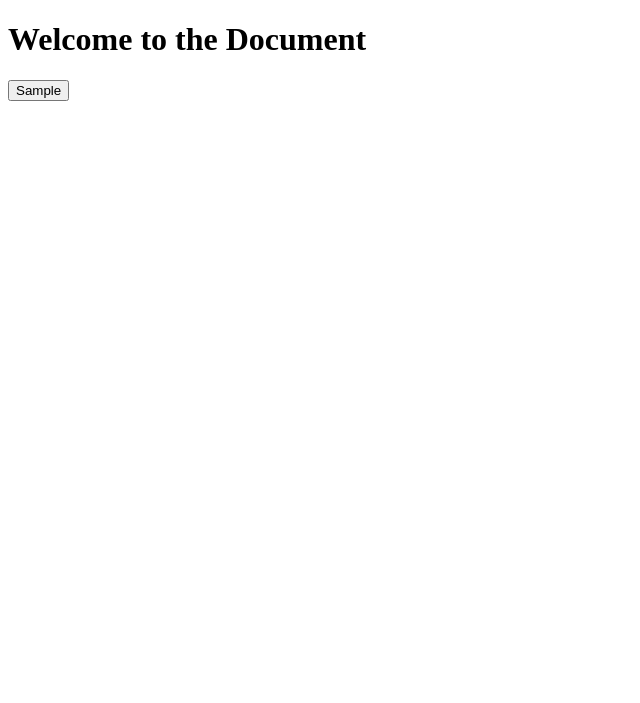
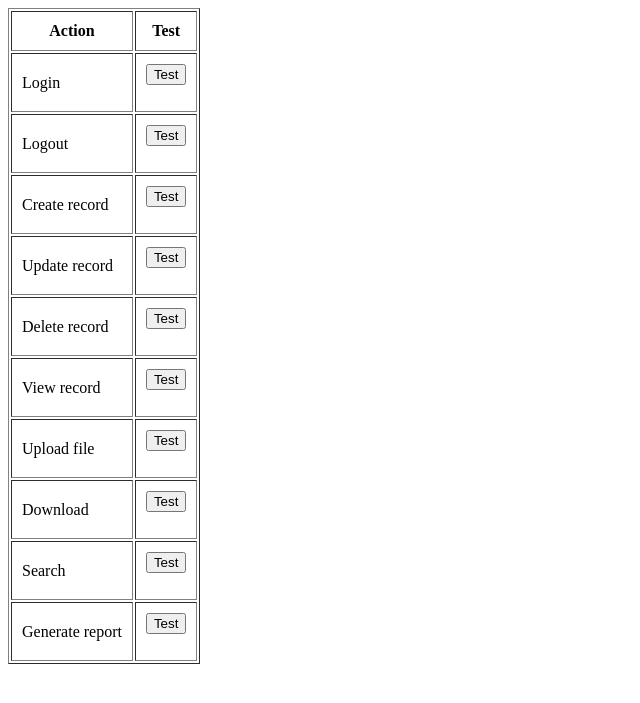
Before and after one commit to Xav-C137/Luchin_it34B, a PHP site: page /dev/ in a window 1280 px wide. Shown: the top 703 px of the page, without its empty margins (0-640 px from the left). Run offline with PHP 8.4, Linux system fonts and the light colour scheme.

Commit message:
Updated index. Status: working index.php /lh/dev/it34b/index.php

```diff
--- a/index.php
+++ b/index.php
@@ -1,30 +1,39 @@
 <?php
 require_once 'config/config.php';
-require_once 'includes/activity-logger.php';
 
-if ($_SERVER['REQUEST_METHOD'] === 'POST') {
-    $action = trim($_POST['action'] ?? '');
+$user_id = "root" ?? null;
+$user_email = "root" ?? null;
 
-    $user_id = $_SESSION['user_id'] ?? null;
-    $user_email = $_SESSION['user_email'] ?? null;
+$buttons = [
+    'Login',
+    "Logout",
+    'Create record',
+    'Update record',
+    'Delete record',
+    'View record',
+    'Upload file',
+    'Download',
+    'Search',
+    'Generate report'
+];
+?>
+<table border = "1" cellpadding = "10">
+    <tr>
+        <th>Action</th>
+        <th>Test</th>
+    </tr>
 
-}
-?>
-<!DOCTYPE html>
-<html lang="en">
-<head>
-    <meta charset="UTF-8">
-    <meta name="viewport" content="width=device-width, initial-scale=1.0">
-    <title>Document</title>
-</head>
-<body>
-    <h1>Welcome to the Document</h1>
-
-    <form method="POST">
-    <button
-        type="submit"
-        name="action"
-        >Sample</button>
-     </form>
-</body>
-</html>
+    <?php foreach ($buttons as $button): ?>
+        <tr>
+            <td><?= htmlspecialchars($button) ?></td>
+            <td>
+                <form method = "post">
+                <input type = "hidden" name = "action"
+                 value = "<?= htmlspecialchars($button) ?>"
+                 >
+                 <button type = "submit">Test</button>
+                </form>
+            </td>
+        </tr>
+    <?php endforeach; ?>
+</table>
```
